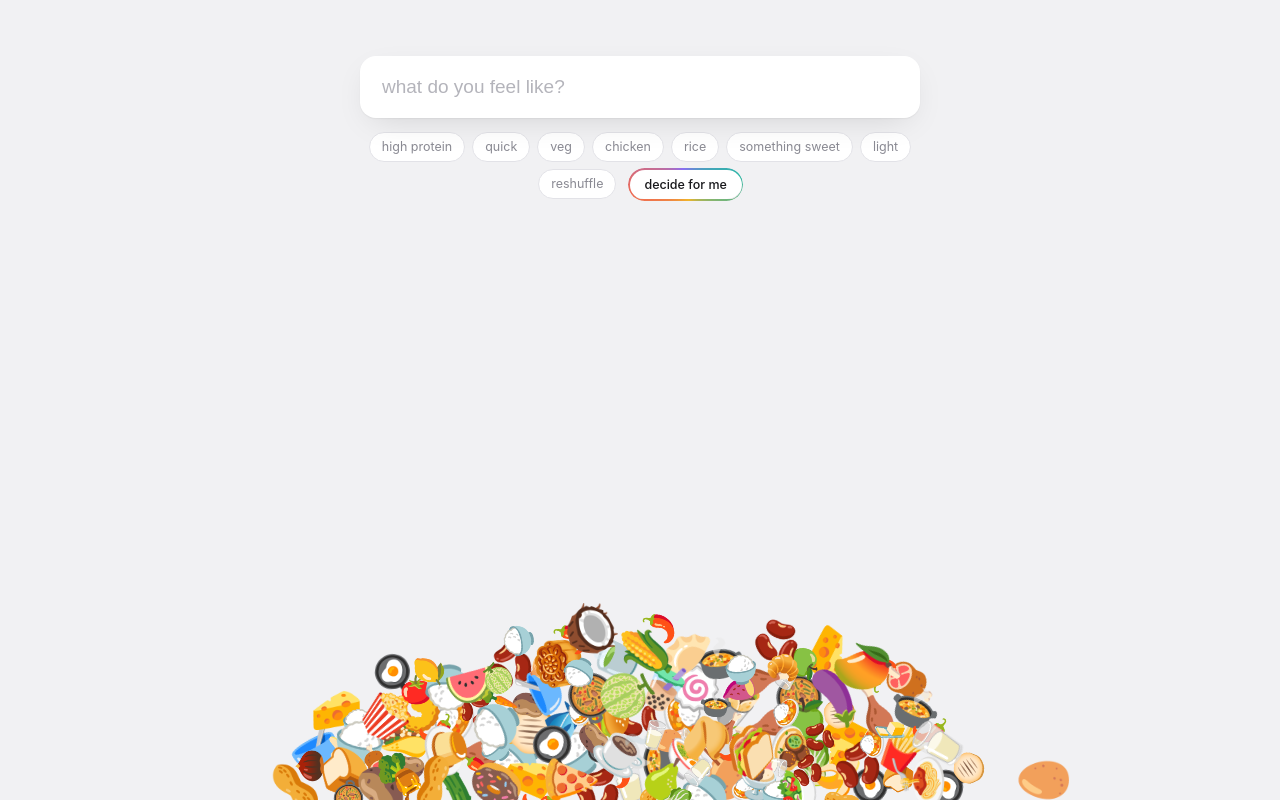
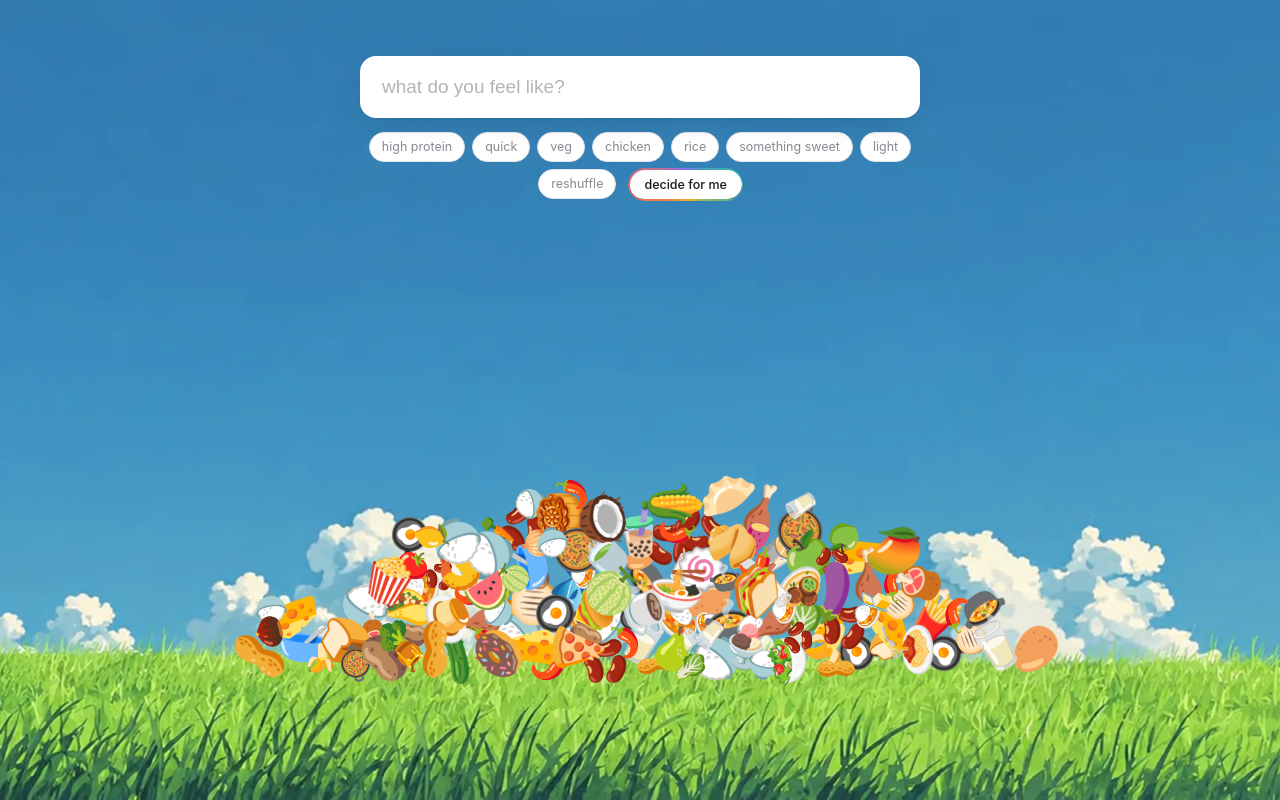
Before and after one commit to kuldeeepy/diet-plate, a plain HTML site: page pile/index.html in a window 1280 px wide. Drawn offline with nearby package versions, Linux system fonts and the light colour scheme; animation ran at ten frames a second.

Commit message:
Set the hero scene and rest the heap on its grass line
Background is the sky and grass illustration from the Visual Vault Figma file,
exported at 2x and encoded for the web: 3.1MB PNG down to an 80KB WebP with a
267KB JPEG fallback through image-set. Same pixels, no redrawing.

The grass line sits at 80.5% of the image, so the physics floor is computed
from it rather than from the viewport bottom: the background is anchored to
`center bottom` and the floor tracks where the grass actually lands under
cover scaling. The heap settles into the grass at any window size instead of
floating in the sky on wide screens.

Co-Authored-By: Claude Opus 5 (1M context) <noreply@anthropic.com>

```diff
--- a/pile/index.html
+++ b/pile/index.html
@@ -5,9 +5,14 @@
 <style>
   :root{ --bg:#f1f1f3; --ink:#18181b; --dim:#8a8a93; --line:#e2e2e7; }
   *{box-sizing:border-box}
-  html,body{margin:0;height:100%;overflow:hidden;background:var(--bg);color:var(--ink);
+  html,body{margin:0;height:100%;overflow:hidden;background:#4E8FCE;color:var(--ink);
     font:14px/1.45 -apple-system,BlinkMacSystemFont,'Segoe UI',Inter,sans-serif}
-  canvas{position:fixed;inset:0;display:block}
+
+  /* Hero scene, exported from the Visual Vault Figma file. The heap settles onto its grass line. */
+  .sky{position:fixed;inset:0;z-index:0;pointer-events:none;
+       background:image-set(url(hero.webp) type("image/webp"), url(hero-fallback.jpg) type("image/jpeg"))
+                  center bottom/cover no-repeat}
+  canvas{position:fixed;inset:0;display:block;z-index:2}
 
   #bar{position:fixed;top:7vh;left:50%;transform:translateX(-50%);width:min(560px,86vw);z-index:10}
   .box{position:relative;display:flex;align-items:center;background:#fff;border-radius:16px;
@@ -111,6 +116,7 @@
   <div id="chips"></div>
 </div>
 <div id="via"></div>
+<div class="sky" role="img" aria-label="Open sky over a field of grass"></div>
 <div id="hero"></div>
 <div id="tip"></div>
 <div id="veil"></div>
--- a/pile/pile.js
+++ b/pile/pile.js
@@ -12,11 +12,14 @@ function fit(ctx, t, maxW) {                 // trim to the real rendered width
 const cv = document.createElement('canvas');
 document.body.appendChild(cv);
 const ctx = cv.getContext('2d');
-let W, H, dpr;
+let W, H, dpr, GRASS = 0;   // viewport y where the grass line falls
 
 function resize() {
   dpr = Math.min(devicePixelRatio || 1, 2);
   W = innerWidth; H = innerHeight;
+  const IMG_W = 2400, IMG_H = 1600, GRASS_AT = 0.805;
+  const drawnH = IMG_H * Math.max(W / IMG_W, H / IMG_H);
+  GRASS = Math.round(Math.min(H - 60, Math.max(H * 0.35, H - drawnH * (1 - GRASS_AT))));
   cv.width = W * dpr; cv.height = H * dpr;
   cv.style.width = W + 'px'; cv.style.height = H + 'px';
   ctx.setTransform(dpr, 0, 0, dpr, 0, 0);
@@ -31,11 +34,12 @@ engine.velocityIterations = 8;
 engine.enableSleeping = true;
 
 // floor + side walls, rebuilt on resize so the heap always sits on the bottom edge
+const floorY = () => GRASS + 34;   // just inside the grass so the heap nestles in
 let walls = [];
 function layoutWalls() {
   Composite.remove(engine.world, walls);
   walls = [
-    Bodies.rectangle(W / 2, H + 200, W * 3, 400, { isStatic: true }),   // thick: thin floors get tunnelled
+    Bodies.rectangle(W / 2, floorY() + 200, W * 3, 400, { isStatic: true }),   // thick: thin floors get tunnelled
     Bodies.rectangle(-40, H / 2, 80, H * 3, { isStatic: true }),
     Bodies.rectangle(W + 40, H / 2, 80, H * 3, { isStatic: true }),
   ];
@@ -221,7 +225,7 @@ let last = performance.now();
     if (it.lifted) continue;
     if (it.body.collisionFilter.mask === 0) it.body.collisionFilter.mask = 0xFFFFFFFF;
     const p = it.body.position;
-    if (p.y > H + 300 || p.y < -H * 2 || p.x < -200 || p.x > W + 200) {
+    if (p.y > floorY() + 300 || p.y < -H * 2 || p.x < -200 || p.x > W + 200) {
       Body.setPosition(it.body, { x: W / 2 + (Math.random() - .5) * 200, y: -80 });
       Body.setVelocity(it.body, { x: 0, y: 2 });
     }
```
Also changed, not shown: pile/hero-fallback.jpg (added), pile/hero.webp (added).
